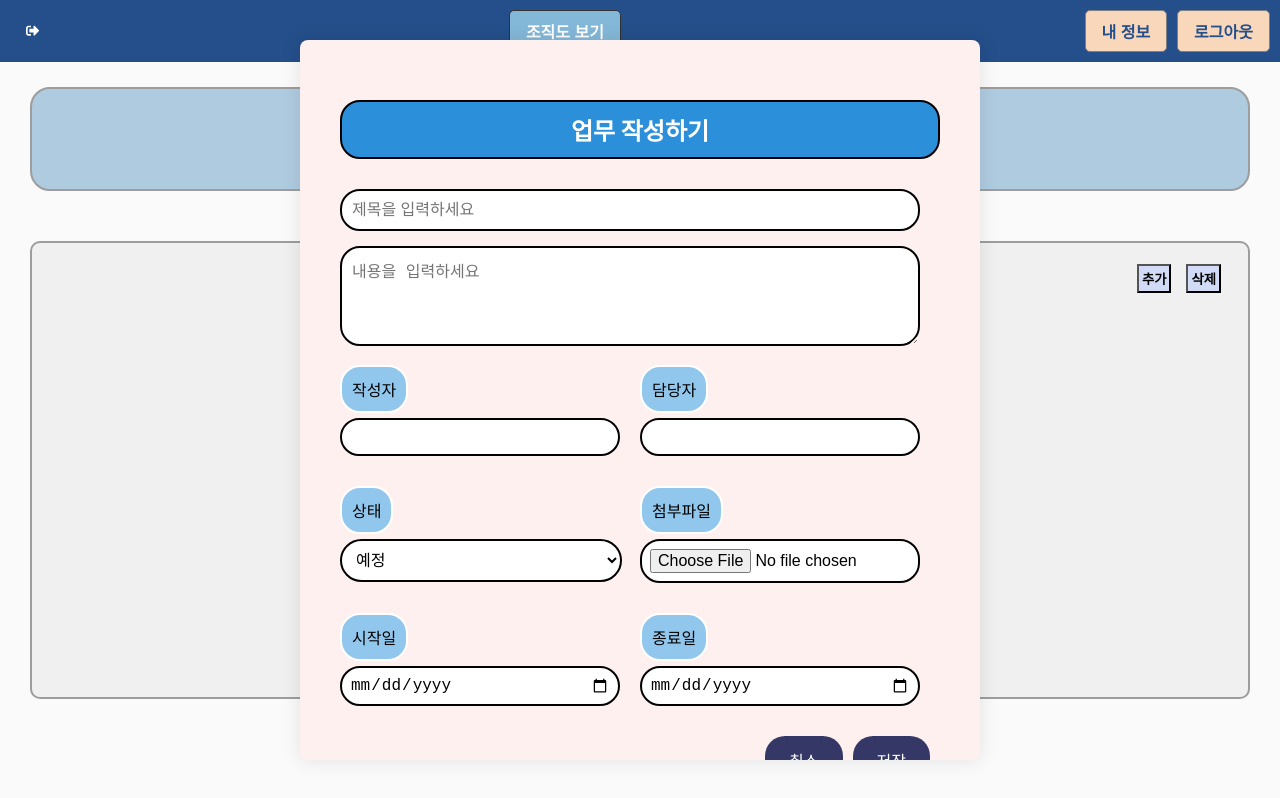
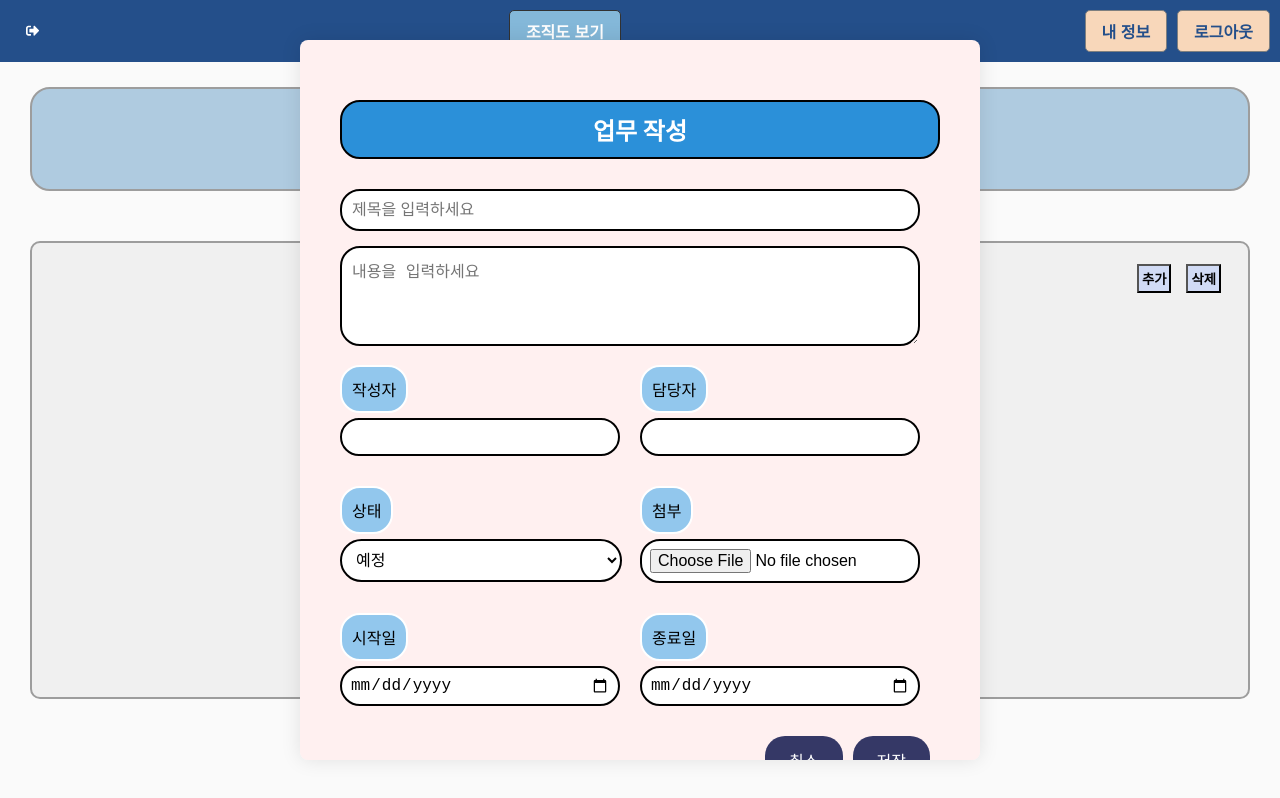
Before and after one commit to CSID-DGU/2024-1-SCS4031-01-sososo-3, a React (Create React App) app in the folder frontend/: page / in a window 1280 px wide. Both pictures are taken after a click on the button "추가". Built offline with nearby package versions, Linux system fonts and the light colour scheme.

Commit message:
[PSJ]fix_헤더

```diff
--- a/frontend/src/pages/main/TaskForm.js
+++ b/frontend/src/pages/main/TaskForm.js
@@ -65,7 +65,7 @@ const TaskForm = ({ onClose, onTaskSubmit, taskId }) => {
 
   return (
     <div className="task-form">
-      <h2>업무 작성하기</h2>
+      <h2>업무 작성</h2>
       <form onSubmit={handleSubmit}>
 
 
@@ -113,7 +113,7 @@ const TaskForm = ({ onClose, onTaskSubmit, taskId }) => {
           </div>
 
         <div className="form-group">
-          <label>첨부파일</label>
+          <label>첨부</label>
           <input
             type="file"
             onChange={handleAttachmentChange}
```
